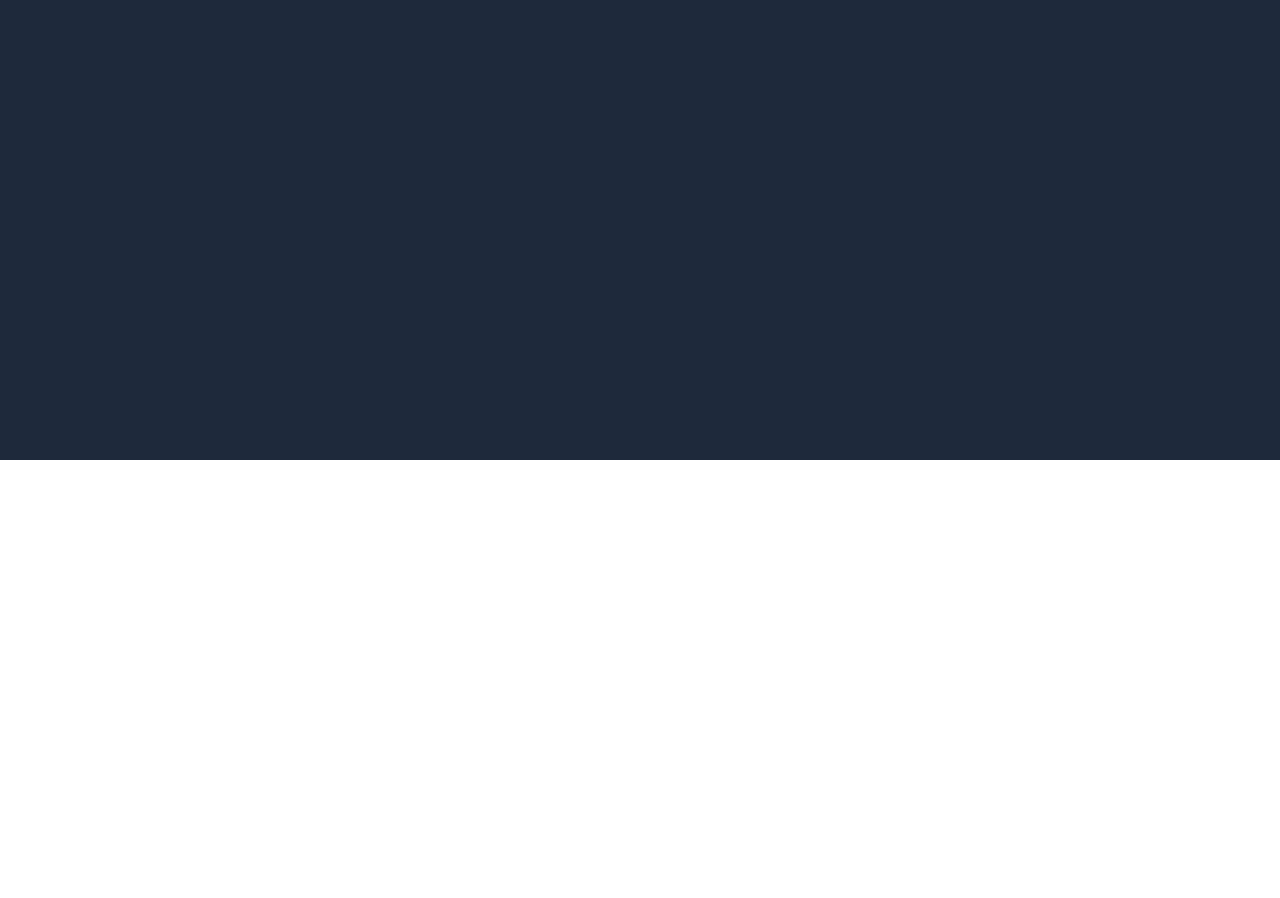
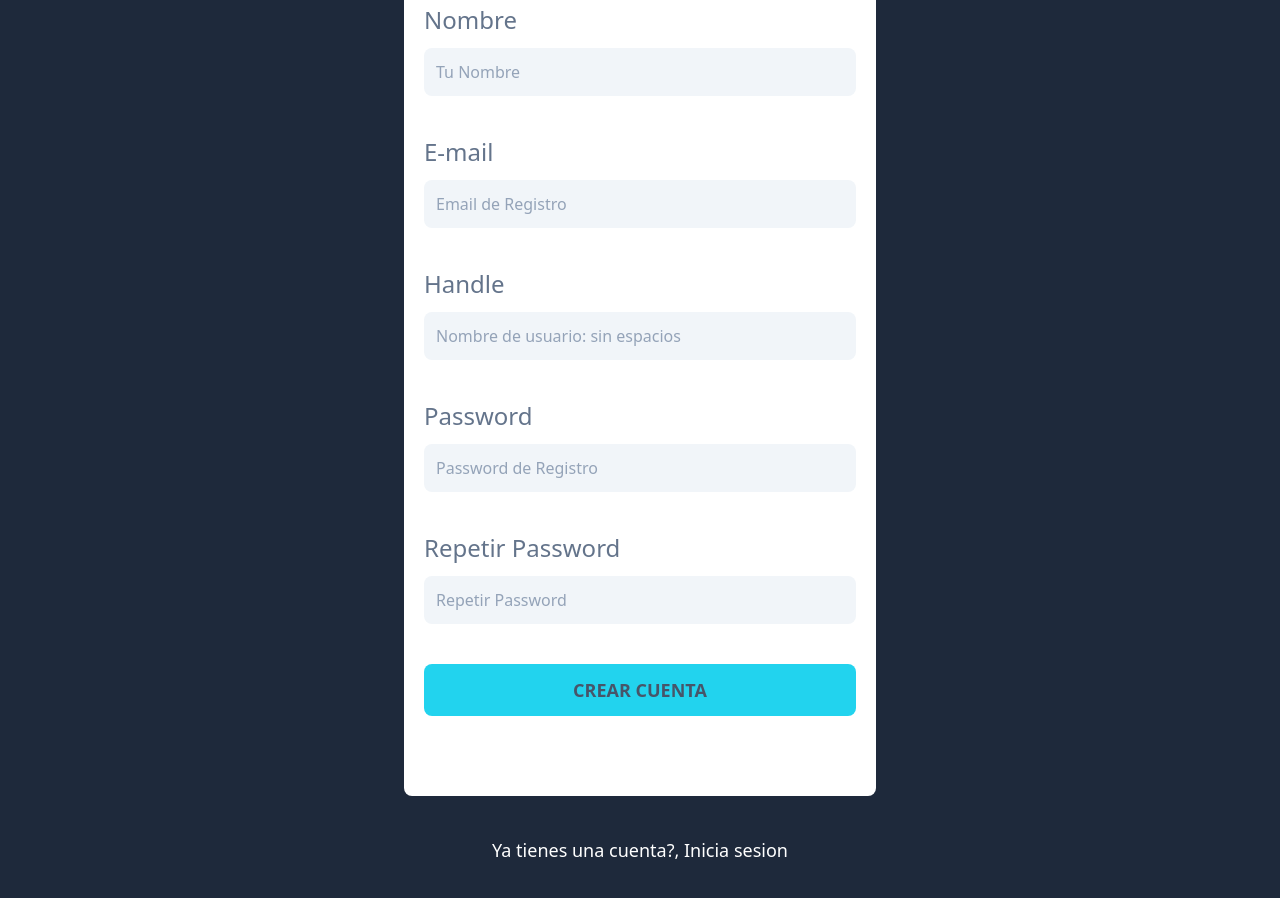
Before and after one commit to tukkedd/devTree-Frontend, a React (Vite) app in the folder frontend/: page /auth/register in a window 1280 px wide. Shown: the part 340-1238 px from the top of the page. Before the commit the page ends 800 px from the top, so only its background shows below. Built offline with nearby package versions, Linux system fonts and the light colour scheme.

Commit message:
layout register

```diff
--- a/frontend/package.json
+++ b/frontend/package.json
@@ -12,6 +12,7 @@
   "dependencies": {
     "react": "^18.3.1",
     "react-dom": "^18.3.1",
+    "react-hook-form": "^7.54.2",
     "react-router-dom": "^7.0.2"
   },
   "devDependencies": {
--- /dev/null
+++ b/frontend/src/components/ErrorMessage.tsx
@@ -0,0 +1,9 @@
+type ErrorMessageProps = {
+    children: React.ReactNode
+}
+
+export default function ErrorMessage({children} : ErrorMessageProps) {
+  return (
+    <p className="bg-red-50 text-red-600 p-3 uppercase text-sm font-bold text-center">{children}</p>
+  )
+}
--- a/frontend/src/views/LoginView.tsx
+++ b/frontend/src/views/LoginView.tsx
@@ -2,13 +2,75 @@
 export default function LoginView() {
   return (
     <>
+      <h1 className="text-4xl text-white font-bold">Iniciar Sesion</h1>
 
+      <form
+        onSubmit={() => { }}
+        className="bg-white px-5 py-20 rounded-lg space-y-10 mt-10"
+      >
+        <div className="grid grid-cols-1 space-y-3">
+          <label htmlFor="name" className="text-2xl text-slate-500">Nombre</label>
+          <input
+            id="name"
+            type="text"
+            placeholder="Tu Nombre"
+            className="bg-slate-100 border-none p-3 rounded-lg placeholder-slate-400"
+          />
+        </div>
+        <div className="grid grid-cols-1 space-y-3">
+          <label htmlFor="email" className="text-2xl text-slate-500">E-mail</label>
+          <input
+            id="email"
+            type="email"
+            placeholder="Email de Registro"
+            className="bg-slate-100 border-none p-3 rounded-lg placeholder-slate-400"
+          />
+        </div>
+        <div className="grid grid-cols-1 space-y-3">
+          <label htmlFor="handle" className="text-2xl text-slate-500">Handle</label>
+          <input
+            id="handle"
+            type="text"
+            placeholder="Nombre de usuario: sin espacios"
+            className="bg-slate-100 border-none p-3 rounded-lg placeholder-slate-400"
+          />
+        </div>
+        <div className="grid grid-cols-1 space-y-3">
+          <label htmlFor="password" className="text-2xl text-slate-500">Password</label>
+          <input
+            id="password"
+            type="password"
+            placeholder="Password de Registro"
+            className="bg-slate-100 border-none p-3 rounded-lg placeholder-slate-400"
+          />
+        </div>
 
-        <nav>
-            <Link to="/auth/register">
-                No tienes una cuenta?, Crea una aqui
-            </Link>
-        </nav>
+        <div className="grid grid-cols-1 space-y-3">
+          <label htmlFor="password_confirmation" className="text-2xl text-slate-500">Repetir Password</label>
+          <input
+            id="password"
+            type="password"
+            placeholder="Repetir Password"
+            className="bg-slate-100 border-none p-3 rounded-lg placeholder-slate-400"
+          />
+        </div>
+
+        <input
+          type="submit"
+          className="bg-cyan-400 p-3 text-lg w-full uppercase text-slate-600 rounded-lg font-bold cursor-pointer"
+          value='Crear Cuenta'
+        />
+      </form>
+
+      <nav className="mt-10">
+        <Link
+          className="text-center text-white text-lg block"
+          to="/auth/register">
+
+          No tienes una cuenta?, Crea una aqui
+
+        </Link>
+      </nav>
     </>
   )
 }
--- a/frontend/src/views/RegisterView.tsx
+++ b/frontend/src/views/RegisterView.tsx
@@ -1,15 +1,123 @@
 import { Link } from "react-router-dom";
+import { useForm } from 'react-hook-form'
+import ErrorMessage from "../components/ErrorMessage";
 
 export default function RegisterView() {
+
+  const initialValue = {
+    name: '',
+    email: '',
+    handle: '',
+    password: '',
+    password_confirmation: '',
+  }
+
+  const {register, watch, handleSubmit,formState: {errors}} = useForm({defaultValues: initialValue})
+
+  console.log(errors);
+
+
+  const handleRegister = () => {
+    console.log('desde');
+
+  }
+
   return (
     <>
-        <div className="text-6xl">RegisterView</div>
+      <h1 className="text-4xl text-white font-bold">Crear cuenta</h1>
 
-        <nav>
-            <Link to="/auth/login">
-                Ya tienes una cuenta?, Inicia sesion
-            </Link>
-        </nav>
+      <form
+        onSubmit={handleSubmit(handleRegister)}
+        className="bg-white px-5 py-20 rounded-lg space-y-10 mt-10"
+      >
+        <div className="grid grid-cols-1 space-y-3">
+          <label htmlFor="name" className="text-2xl text-slate-500">Nombre</label>
+          <input
+            id="name"
+            type="text"
+            placeholder="Tu Nombre"
+            className="bg-slate-100 border-none p-3 rounded-lg placeholder-slate-400"
+            {...register('name', {
+              required: "El nombre es obligatorio"
+            })}
+          />
+
+          {errors.name && <ErrorMessage>{errors.name.message}</ErrorMessage>}
+        </div>
+        <div className="grid grid-cols-1 space-y-3">
+          <label htmlFor="email" className="text-2xl text-slate-500">E-mail</label>
+          <input
+            id="email"
+            type="email"
+            placeholder="Email de Registro"
+            className="bg-slate-100 border-none p-3 rounded-lg placeholder-slate-400"
+            {...register('email', {
+              required: "El email es obligatorio",
+              pattern: {
+                  value: /\S+@\S+\.\S+/,
+                  message: "E-mail no valido"
+              },
+            })}
+          />
+          {errors.email && <ErrorMessage>{errors.email.message}</ErrorMessage>}
+        </div>
+        <div className="grid grid-cols-1 space-y-3">
+          <label htmlFor="handle" className="text-2xl text-slate-500">Handle</label>
+          <input
+            id="handle"
+            type="text"
+            placeholder="Nombre de usuario: sin espacios"
+            className="bg-slate-100 border-none p-3 rounded-lg placeholder-slate-400"
+            {...register('handle', {
+              required: "El handle es obligatorio"
+            })}
+          />
+          {errors.handle && <ErrorMessage>{errors.handle.message}</ErrorMessage>}
+        </div>
+        <div className="grid grid-cols-1 space-y-3">
+          <label htmlFor="password" className="text-2xl text-slate-500">Password</label>
+          <input
+            id="password"
+            type="password"
+            placeholder="Password de Registro"
+            className="bg-slate-100 border-none p-3 rounded-lg placeholder-slate-400"
+            {...register('password', {
+              required: "El password es obligatorio"
+            })}
+          />
+          {errors.password && <ErrorMessage>{errors.password.message}</ErrorMessage>}
+        </div>
+
+        <div className="grid grid-cols-1 space-y-3">
+          <label htmlFor="password_confirmation" className="text-2xl text-slate-500">Repetir Password</label>
+          <input
+            id="password"
+            type="password"
+            placeholder="Repetir Password"
+            className="bg-slate-100 border-none p-3 rounded-lg placeholder-slate-400"
+            {...register('password_confirmation', {
+              required: "El handle es obligatorio"
+            })}
+          />
+          {errors.password_confirmation && <ErrorMessage>{errors.password_confirmation.message}</ErrorMessage>}
+        </div>
+
+        <input
+          type="submit"
+          className="bg-cyan-400 p-3 text-lg w-full uppercase text-slate-600 rounded-lg font-bold cursor-pointer"
+          value='Crear Cuenta'
+        />
+      </form>
+
+      <nav className="mt-10">
+        <Link
+          className="text-center text-white text-lg block"
+          to="/auth/login">
+
+          Ya tienes una cuenta?, Inicia sesion
+
+        </Link>
+      </nav>
     </>
   )
 }
```
Also changed, not shown: frontend/src/router.tsx (line endings or trailing spaces), 1 other file (tests, documents, lock files or other folders).
